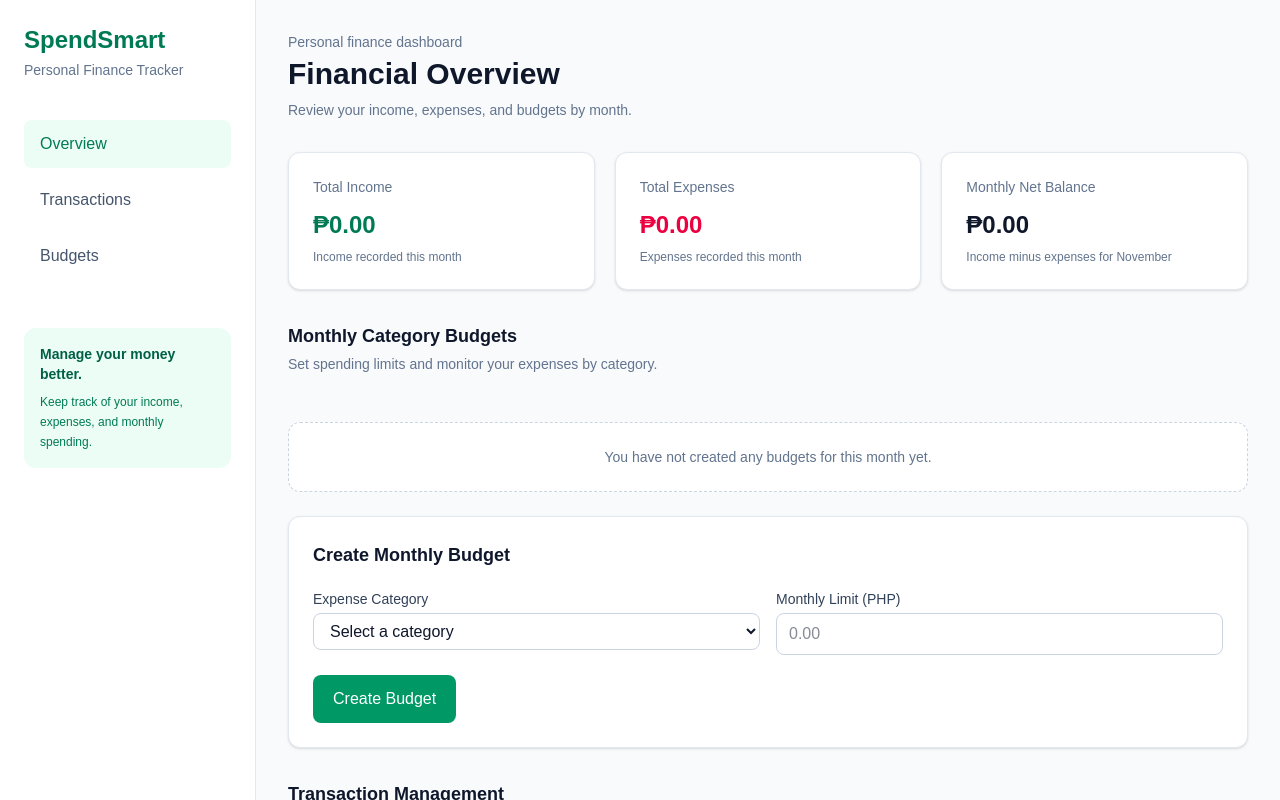
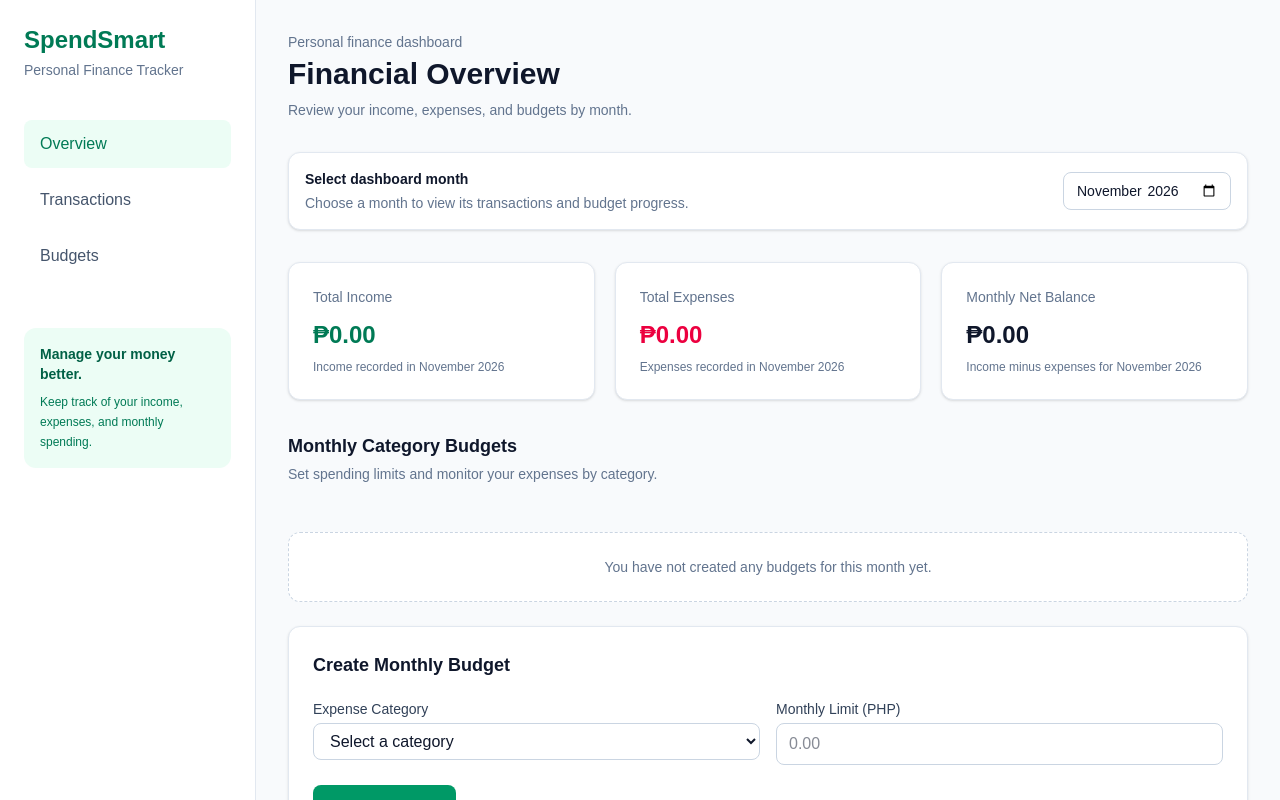
Before and after one commit to ghrwn/spendsmart, a Next.js app: page / in a window 1280 px wide. Shown: the top 800 px of the page. Built offline with nearby package versions, Linux system fonts and the light colour scheme.

Commit message:
Add selectable month to SpendSmart dashboard

```diff
--- a/components/TransactionManager.tsx
+++ b/components/TransactionManager.tsx
@@ -15,13 +15,39 @@ import {
 } from "@/lib/transactions";
 import { Transaction } from "@/types/transaction";
 
-const SELECTED_MONTH = "2026-11";
-
 const currencyFormatter = new Intl.NumberFormat("en-PH", {
   style: "currency",
   currency: "PHP",
   maximumFractionDigits: 2,
 });
+
+function getCurrentMonth(): string {
+  const now = new Date();
+  const month = String(now.getMonth() + 1).padStart(2, "0");
+
+  return `${now.getFullYear()}-${month}`;
+}
+
+function getDefaultTransactionDate(selectedMonth: string): string {
+  const now = new Date();
+  const currentMonth = getCurrentMonth();
+
+  if (selectedMonth === currentMonth) {
+    const day = String(now.getDate()).padStart(2, "0");
+    return `${currentMonth}-${day}`;
+  }
+
+  return `${selectedMonth}-01`;
+}
+
+function formatMonthLabel(month: string): string {
+  const [year, monthNumber] = month.split("-").map(Number);
+
+  return new Intl.DateTimeFormat("en-PH", {
+    month: "long",
+    year: "numeric",
+  }).format(new Date(year, monthNumber - 1, 1));
+}
 
 export default function TransactionManager() {
   const transactionSnapshot = useSyncExternalStore(
@@ -35,14 +61,18 @@ export default function TransactionManager() {
     [transactionSnapshot],
   );
 
+  const [selectedMonth, setSelectedMonth] = useState(getCurrentMonth);
   const [editingTransaction, setEditingTransaction] =
     useState<Transaction | null>(null);
 
+  const monthLabel = formatMonthLabel(selectedMonth);
+  const defaultTransactionDate = getDefaultTransactionDate(selectedMonth);
+
   const monthlyTransactions = useMemo(() => {
     return transactions.filter((transaction) =>
-      transaction.date.startsWith(SELECTED_MONTH),
+      transaction.date.startsWith(selectedMonth),
     );
-  }, [transactions]);
+  }, [transactions, selectedMonth]);
 
   const totals = useMemo(() => {
     return monthlyTransactions.reduce(
@@ -84,11 +114,44 @@ export default function TransactionManager() {
     }
   }
 
+  function handleMonthChange(month: string) {
+    setSelectedMonth(month);
+    setEditingTransaction(null);
+  }
+
   return (
     <div className="space-y-8">
       <section
+        aria-label="Dashboard month selection"
+        className="flex flex-col gap-3 rounded-xl border border-slate-200 bg-white p-4 shadow-sm sm:flex-row sm:items-center sm:justify-between"
+      >
+        <div>
+          <label
+            htmlFor="dashboard-month"
+            className="block text-sm font-semibold text-slate-900"
+          >
+            Select dashboard month
+          </label>
+          <p
+            id="dashboard-month-help"
+            className="mt-1 text-sm text-slate-500"
+          >
+            Choose a month to view its transactions and budget progress.
+          </p>
+        </div>
+        <input
+          id="dashboard-month"
+          type="month"
+          value={selectedMonth}
+          onChange={(event) => handleMonthChange(event.target.value)}
+          aria-describedby="dashboard-month-help"
+          className="w-full rounded-lg border border-slate-300 bg-white px-3 py-2 text-sm text-slate-900 outline-none transition focus:border-emerald-600 focus:ring-2 focus:ring-emerald-100 sm:w-auto"
+        />
+      </section>
+
+      <section
         id="overview"
-        aria-label="Financial summary"
+        aria-label={`Financial summary for ${monthLabel}`}
         className="grid gap-5 sm:grid-cols-2 xl:grid-cols-3"
       >
         <article className="rounded-xl border border-slate-200 bg-white p-6 shadow-sm">
@@ -97,7 +160,7 @@ export default function TransactionManager() {
             {currencyFormatter.format(totals.income / 100)}
           </p>
           <p className="mt-2 text-xs text-slate-500">
-            Income recorded this month
+            Income recorded in {monthLabel}
           </p>
         </article>
 
@@ -107,7 +170,7 @@ export default function TransactionManager() {
             {currencyFormatter.format(totals.expenses / 100)}
           </p>
           <p className="mt-2 text-xs text-slate-500">
-            Expenses recorded this month
+            Expenses recorded in {monthLabel}
           </p>
         </article>
 
@@ -121,12 +184,12 @@ export default function TransactionManager() {
             )}
           </p>
           <p className="mt-2 text-xs text-slate-500">
-            Income minus expenses for November
+            Income minus expenses for {monthLabel}
           </p>
         </article>
       </section>
 
-      <BudgetManager month={SELECTED_MONTH} transactions={transactions} />
+      <BudgetManager month={selectedMonth} transactions={transactions} />
 
       <section id="transactions" className="space-y-6">
         <div>
@@ -138,7 +201,8 @@ export default function TransactionManager() {
 
         <div id="transaction-form">
           <TransactionForm
-            key={editingTransaction?.id ?? "new"}
+            key={`${editingTransaction?.id ?? "new"}-${selectedMonth}`}
+            defaultDate={defaultTransactionDate}
             editingTransaction={editingTransaction}
             onSaveTransaction={handleSaveTransaction}
             onCancelEdit={() => setEditingTransaction(null)}
@@ -146,7 +210,8 @@ export default function TransactionManager() {
         </div>
 
         <TransactionList
-          transactions={transactions}
+          transactions={monthlyTransactions}
+          monthLabel={monthLabel}
           onEditTransaction={handleEditTransaction}
           onDeleteTransaction={handleDeleteTransaction}
         />
```
